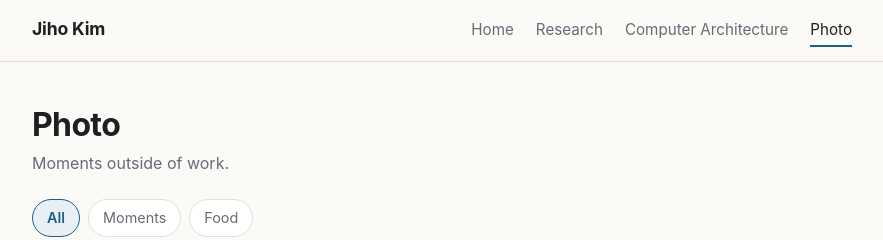
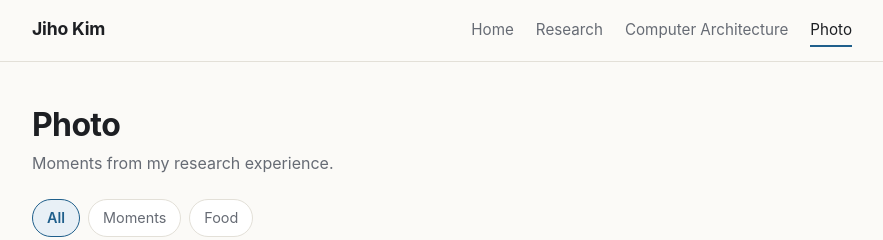
Before and after one commit to jihokim-172/jihokim-172.github.io, a plain HTML site: page photo.html in a window 1280 px wide. Shown: the top 240 px of the page, without its empty margins (198-1081 px from the left). Drawn offline with Linux system fonts and the light colour scheme.

Commit message:
Photo: update lead text
Co-Authored-By: Claude Fable 5.2 <noreply@anthropic.com>
Claude-Session: https://claude.ai/code/session_015qEB8QLMhQKwJbdXKvRuaZ

```diff
--- a/photo.html
+++ b/photo.html
@@ -22,7 +22,7 @@
 
   <main>
     <h1>Photo</h1>
-    <p class="lead">Moments outside of work.</p>
+    <p class="lead">Moments from my research experience.</p>
 
     <!--
       사진 추가 방법
```
